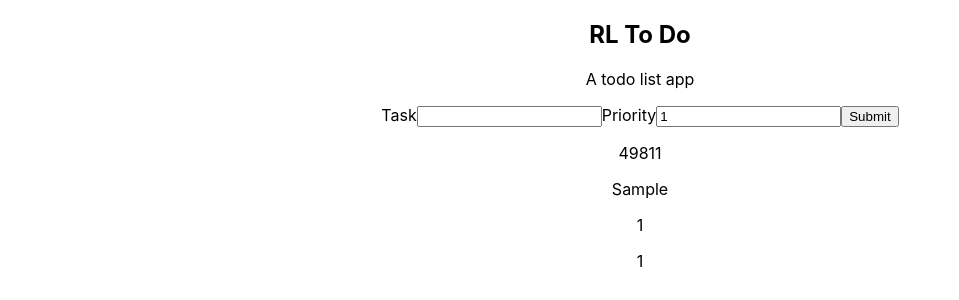
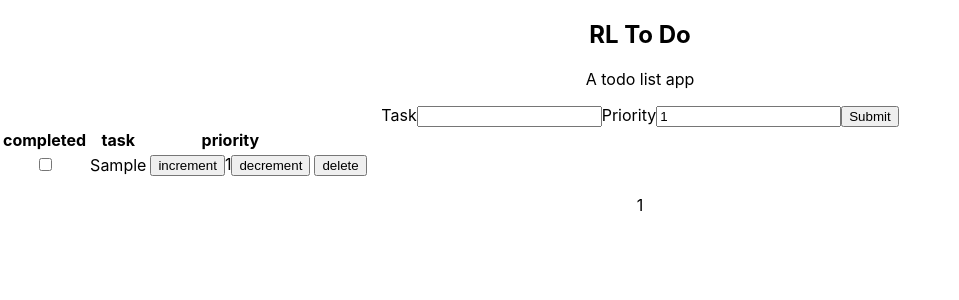
Before and after one commit to mospina/rl-todo, a React (Create React App) app: page / in a window 1280 px wide. Both pictures are taken after typing "Sample" into the empty fields and a click on the button "Submit". Shown: the top 300 px of the page, without its empty margins (0-959 px from the left). Built offline with nearby package versions, Linux system fonts and the light colour scheme.

Commit message:
Add Task and List

```diff
--- a/src/components/Tasks/List/index.tsx
+++ b/src/components/Tasks/List/index.tsx
@@ -1,11 +1,27 @@
 import React from "react";
 import Task from "../Task";
 
-const List = ({ tasks }: Tasks.ListProps) => (
+const List = ({ tasks, onTaskUpdate, onTaskDelete }: Tasks.ListProps) => (
   <div>
-    {tasks.map((task) => (
-      <Task key={task.id} task={task} />
-    ))}
+    <table>
+      <thead>
+        <tr>
+          <th>completed</th>
+          <th>task</th>
+          <th>priority</th>
+        </tr>
+      </thead>
+      <tbody>
+        {tasks.map((task) => (
+          <Task
+            key={task.id}
+            task={task}
+            onTaskUpdate={onTaskUpdate}
+            onTaskDelete={onTaskDelete}
+          />
+        ))}
+      </tbody>
+    </table>
     <p>{tasks.length}</p>
   </div>
 );
--- a/src/components/Tasks/Task/index.tsx
+++ b/src/components/Tasks/Task/index.tsx
@@ -1,13 +1,49 @@
 import React from "react";
 
-const Task = ({ task }: Tasks.TaskProps) => {
+const Task = ({ task, onTaskUpdate, onTaskDelete }: Tasks.TaskProps) => {
+  const handleCompleted = (event: React.ChangeEvent<HTMLInputElement>) => {
+    onTaskUpdate(task.id, { ...task, completed: event.target.checked });
+  };
+
+  const handleIncrementPriority = () => {
+    const newPriority = task.priority - 1;
+    if (newPriority <= 0) {
+      return;
+    }
+
+    onTaskUpdate(task.id, { ...task, priority: newPriority });
+  };
+
+  const handleDecrementPriority = () =>
+    onTaskUpdate(task.id, { ...task, priority: task.priority + 1 });
+
   return (
-    <div>
-      <p>{task.id}</p>
-      <p>{task.completed}</p>
-      <p>{task.content}</p>
-      <p>{task.priority}</p>
-    </div>
+    <tr>
+      <td>
+        <input
+          id="completed"
+          name="Completed"
+          type="checkbox"
+          checked={task.completed}
+          onChange={handleCompleted}
+        />
+      </td>
+      <td>{task.content}</td>
+      <td>
+        <button id="increment-priority" onClick={handleIncrementPriority}>
+          increment
+        </button>
+        {task.priority}
+        <button id="decrement-priority" onClick={handleDecrementPriority}>
+          decrement
+        </button>
+      </td>
+      <td>
+        <button id="delete-task" onClick={() => onTaskDelete(task.id)}>
+          delete
+        </button>
+      </td>
+    </tr>
   );
 };
 
--- a/src/components/Tasks/index.tsx
+++ b/src/components/Tasks/index.tsx
@@ -1,32 +1,49 @@
-import React, {useState} from "react";
+import React, { useState } from "react";
 import List from "./List";
 import Form from "./Form";
 
 const Tasks = () => {
-  const [tasks, setTasks] = useState<Tasks.Tasks>([])
+  const [tasks, setTasks] = useState<Tasks.Tasks>([]);
 
   const handleCreateTask = (task: Tasks.CreateTaskInput) => {
-    const newTask = createTask(task)
-    setTasks([...tasks, newTask])
-  }
+    const newTask = createTask(task);
+    setTasks([...tasks, newTask]);
+  };
+
+  const handleUpdateTask = (id: number, changes: Tasks.Task) => {
+    const updatedTasks = tasks.map((task) => (task.id === id ? changes : task));
+    setTasks(updatedTasks);
+  };
+
+  const handleDeleteTask = (id: number) => {
+    const updatedTasks = tasks.filter((task) => task.id !== id);
+    setTasks(updatedTasks);
+  };
 
   return (
     <div>
       <h2>RL To Do</h2>
       <p>A todo list app</p>
       <Form onSubmit={handleCreateTask} />
-      <List tasks={tasks} />
+      <List
+        tasks={tasks}
+        onTaskUpdate={handleUpdateTask}
+        onTaskDelete={handleDeleteTask}
+      />
     </div>
   );
 };
 
-const createTask = ({content, priority}: Tasks.CreateTaskInput): Tasks.Task => ({
-    content,
-    priority,
-    completed: false,
-    id: generateId()
-  })
+const createTask = ({
+  content,
+  priority,
+}: Tasks.CreateTaskInput): Tasks.Task => ({
+  content,
+  priority,
+  completed: false,
+  id: generateId(),
+});
 
-const generateId = (): number => Number((Math.random() * 1000000).toFixed(0))
+const generateId = (): number => Number((Math.random() * 1000000).toFixed(0));
 
 export default Tasks;
```
Also changed, not shown: src/components/Tasks/Tasks.d.ts (+22 -18 lines), 2 other files (tests, documents, lock files or other folders).
